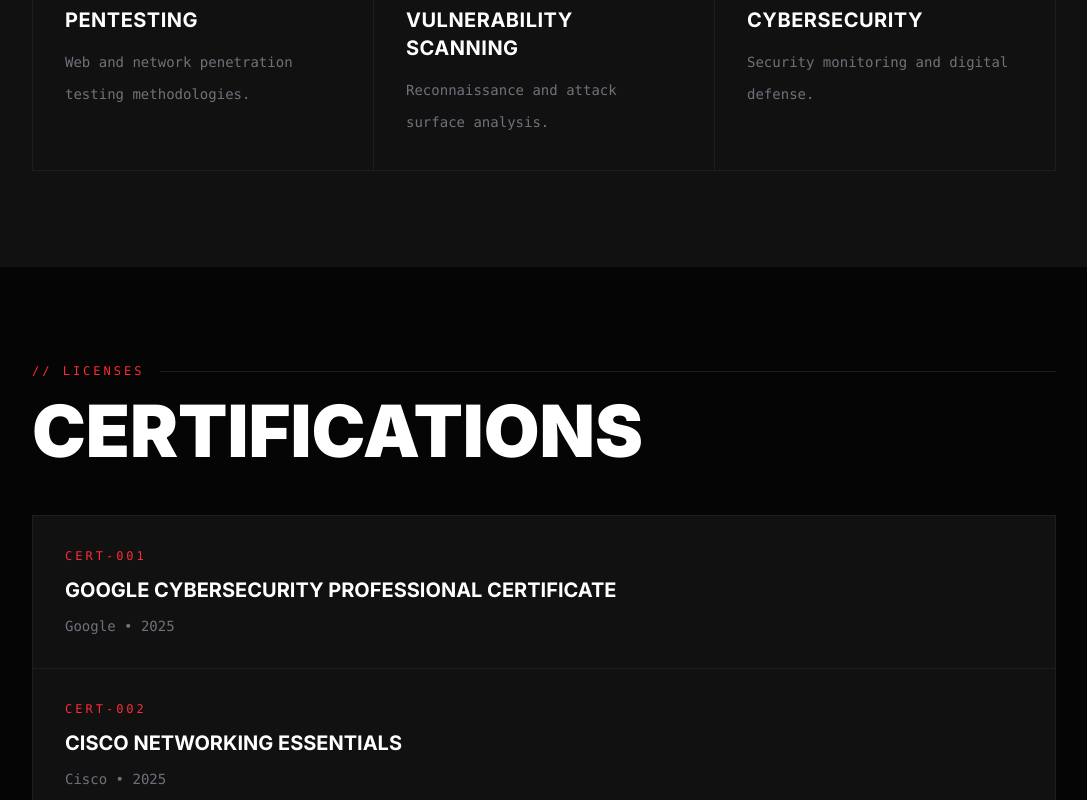
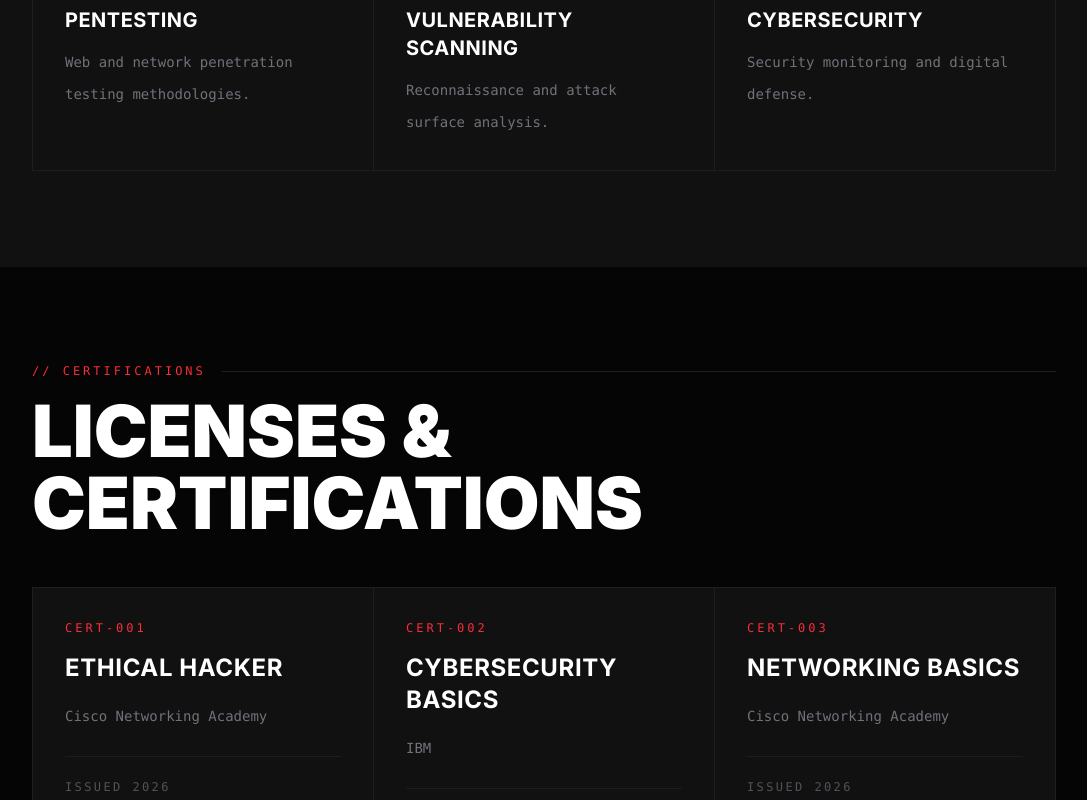
Before and after one commit to dipayan-op/cyber-portfolio, a Next.js app: page / in a window 1280 px wide. Shown: the part 2000-2800 px from the top of the page, without its empty margins (96-1183 px from the left). Built offline with nearby package versions, Linux system fonts and the light colour scheme.

Commit message:
Final cyberpunk portfolio

```diff
--- a/app/page.tsx
+++ b/app/page.tsx
@@ -187,6 +187,7 @@ export default function Home() {
           <a href="#projects" className="font-mono text-xs uppercase tracking-[0.2em] text-zinc-500 hover:text-white transition">
             Projects
           </a>
+
           <a href="#contact" className="font-mono text-xs uppercase tracking-[0.2em] text-zinc-500 hover:text-white transition">
             Contact
           </a>
@@ -410,15 +411,15 @@ export default function Home() {
           </div>
         </div>
       </section>
-      {/* LICENSES */}
+{/* CERTIFICATIONS */}
 <section
   id="licenses"
-  className="mx-auto max-w-6xl px-6 py-24 md:px-16 reveal"
+  className="reveal mx-auto max-w-6xl px-6 py-24 md:px-16"
 >
 
   <div className="mb-4 flex items-center gap-4 font-mono text-xs uppercase tracking-[0.25em] text-red-500">
 
-    // LICENSES
+    // CERTIFICATIONS
 
     <div className="h-px flex-1 bg-[#1e1e1e]" />
 
@@ -426,61 +427,68 @@ export default function Home() {
 
   <h2 className="mb-12 text-5xl font-black uppercase text-white md:text-7xl">
 
-    CERTIFICATIONS
+    LICENSES & CERTIFICATIONS
 
   </h2>
 
-  <div className="grid gap-px border border-[#1e1e1e] bg-[#1e1e1e]">
+  <div className="grid gap-px border border-[#1e1e1e] bg-[#1e1e1e] md:grid-cols-2 lg:grid-cols-3">
 
     {[
       {
-        title: "Google Cybersecurity Professional Certificate",
-        issuer: "Google",
-        year: "2025",
+        id: "CERT-001",
+        title: "Ethical Hacker",
+        issuer: "Cisco Networking Academy",
+        year: "2026",
       },
 
       {
-        title: "Cisco Networking Essentials",
-        issuer: "Cisco",
-        year: "2025",
+        id: "CERT-002",
+        title: "Cybersecurity Basics",
+        issuer: "IBM",
+        year: "2026",
       },
 
       {
-        title: "TryHackMe Learning Paths",
-        issuer: "TryHackMe",
-        year: "Ongoing",
-      },
-
-      {
-        title: "Cyber Security Coursework",
-        issuer: "University",
-        year: "Current",
+        id: "CERT-003",
+        title: "Networking Basics",
+        issuer: "Cisco Networking Academy",
+        year: "2026",
       },
 
     ].map((cert, i) => (
 
       <div
         key={i}
-        className="bg-[#111111] p-8 transition hover:bg-[#151515]"
+        className="group bg-[#111111] p-8 transition duration-300 hover:bg-[#151515]"
       >
 
-        <div className="mb-3 font-mono text-xs uppercase tracking-[0.25em] text-red-500">
+        <div className="mb-4 font-mono text-xs uppercase tracking-[0.25em] text-red-500">
 
-          CERT-{String(i + 1).padStart(3, "0")}
+          {cert.id}
 
         </div>
 
-        <h3 className="text-xl font-bold uppercase text-white">
+        <h3 className="text-2xl font-bold uppercase tracking-wide text-white">
 
           {cert.title}
 
         </h3>
 
-        <p className="mt-3 font-mono text-sm text-zinc-500">
+        <p className="mt-4 font-mono text-sm leading-8 text-zinc-500">
 
-          {cert.issuer} • {cert.year}
+          {cert.issuer}
 
         </p>
+
+        <div className="mt-6 border-t border-[#1e1e1e] pt-4">
+
+          <span className="font-mono text-xs uppercase tracking-[0.2em] text-zinc-600">
+
+            Issued {cert.year}
+
+          </span>
+
+        </div>
 
       </div>
 
```
